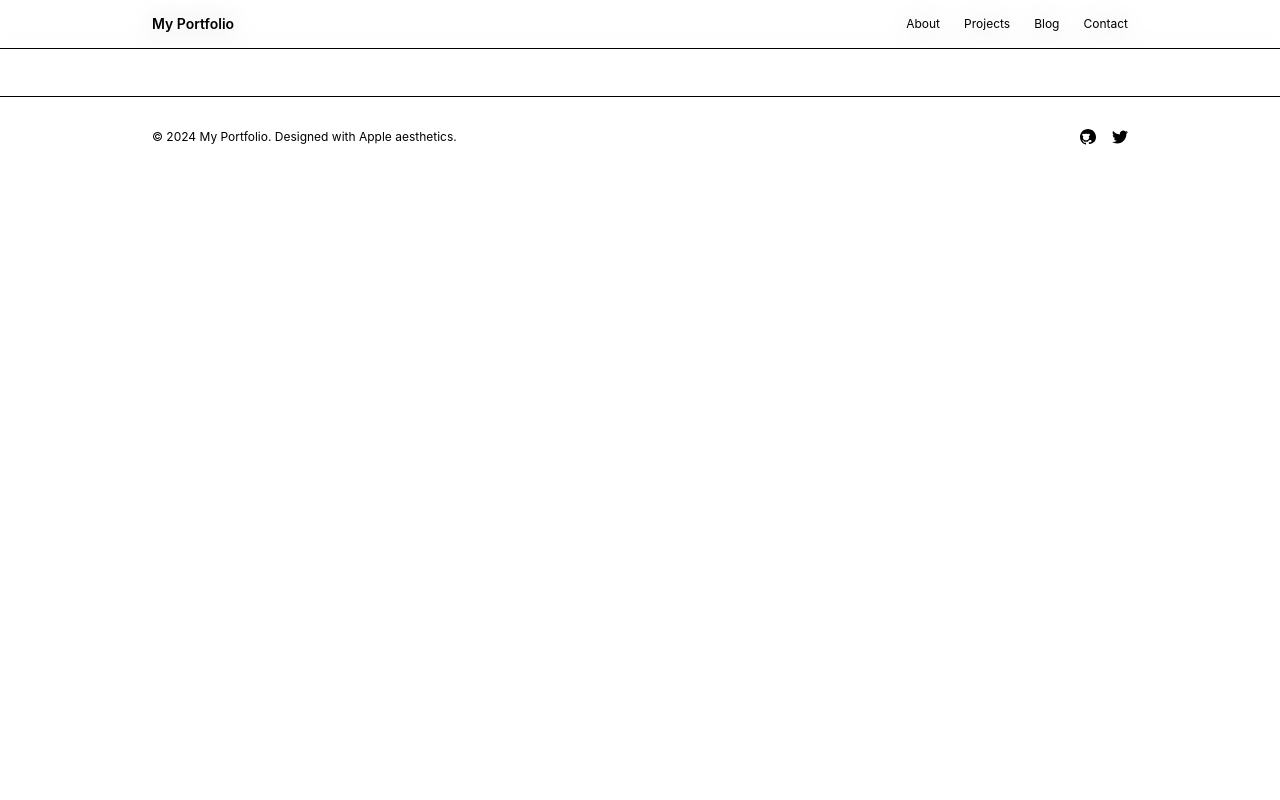
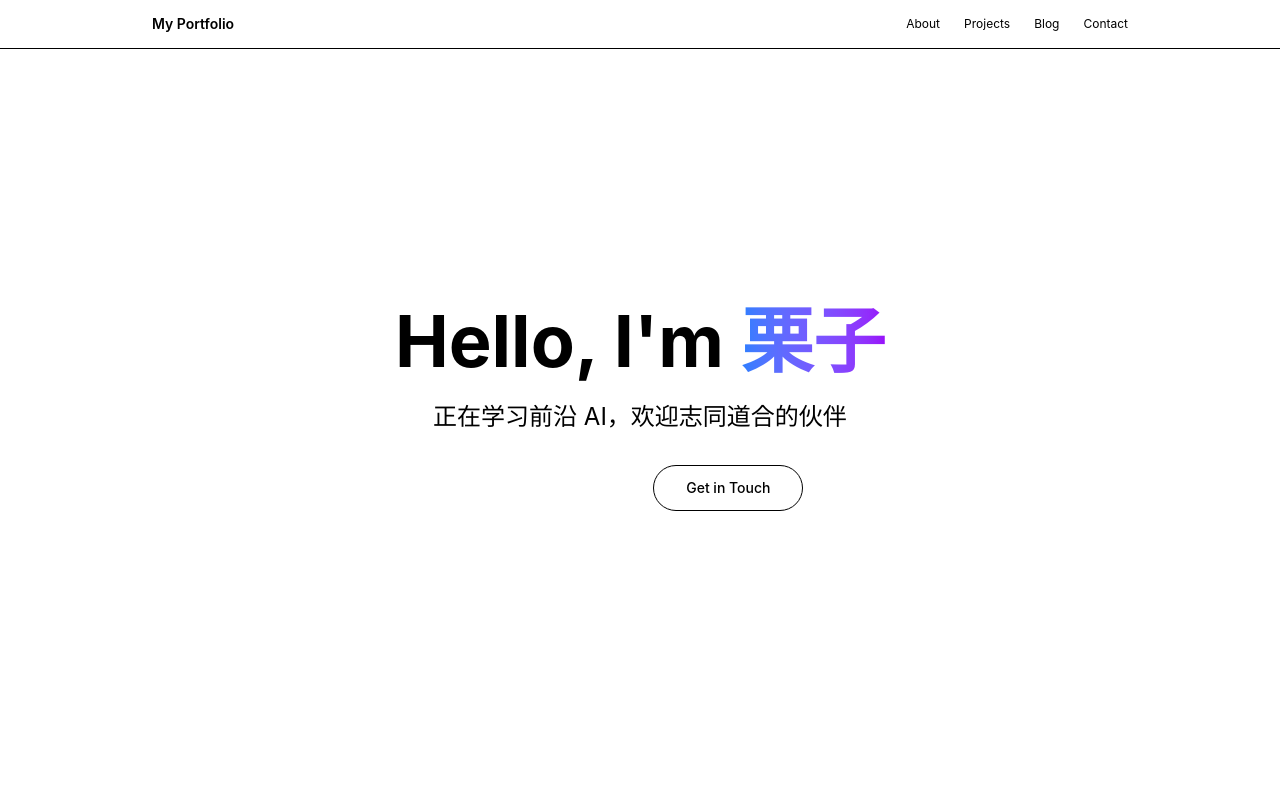
Before and after one commit to superlizi114514/myweb, a Vue app: page / in a window 1280 px wide. Shown: the top 800 px of the page. Built offline with nearby package versions, Linux system fonts and the light colour scheme.

Commit message:
Fix: Remove AppLayout wrapper from Home.vue to prevent router-view nesting

```diff
--- a/src/App.vue
+++ b/src/App.vue
@@ -1,11 +1,59 @@
-<script setup>
-import AppLayout from './components/AppLayout.vue'
-</script>
+<template>
+  <div class="min-h-screen bg-white">
+    <!-- Navigation -->
+    <nav class="fixed top-0 left-0 right-0 z-50 bg-white/80 backdrop-blur-md border-b border-apple-gray-100">
+      <div class="max-w-5xl mx-auto px-6">
+        <div class="flex items-center justify-between h-12">
+          <router-link to="/" class="text-apple-gray-900 font-semibold text-sm hover:text-apple-gray-600 transition-colors">
+            My Portfolio
+          </router-link>
 
-<template>
-  <AppLayout />
+          <div class="flex items-center space-x-6">
+            <router-link to="/about" class="text-apple-gray-500 text-xs hover:text-apple-gray-900 transition-colors">
+              About
+            </router-link>
+            <router-link to="/projects" class="text-apple-gray-500 text-xs hover:text-apple-gray-900 transition-colors">
+              Projects
+            </router-link>
+            <router-link to="/blog" class="text-apple-gray-500 text-xs hover:text-apple-gray-900 transition-colors">
+              Blog
+            </router-link>
+            <router-link to="/contact" class="text-apple-gray-500 text-xs hover:text-apple-gray-900 transition-colors">
+              Contact
+            </router-link>
+          </div>
+        </div>
+      </div>
+    </nav>
+
+    <!-- Main Content -->
+    <main class="pt-12">
+      <router-view />
+    </main>
+
+    <!-- Footer -->
+    <footer class="bg-apple-gray-50 border-t border-apple-gray-100 py-8">
+      <div class="max-w-5xl mx-auto px-6">
+        <div class="flex items-center justify-between">
+          <p class="text-apple-gray-400 text-xs">
+            © 2024 My Portfolio. Designed with Apple aesthetics.
+          </p>
+          <div class="flex items-center space-x-4">
+            <a href="#" class="text-apple-gray-400 hover:text-apple-gray-600 transition-colors">
+              <svg class="w-4 h-4" fill="currentColor" viewBox="0 0 24 24"><path d="M12 0c-6.626 0-12 5.373-12 12 0 5.302 3.438 9.8 8.207 11.387.599.111.793-.261.793-.577v-2.234c-3.338.726-4.033-1.416-4.033-1.416-.546-1.387-1.333-1.756-1.333-1.756-1.089-.745.083-.729.083-.729 1.205.084 1.839 1.237 1.839 1.237 1.07 1.834 2.807 1.304 3.492.997.107-.775.418-1.305.762-1.604-2.665-.305-5.467-1.334-5.467-4.442 0-.981.351-1.782.922-2.405-.924-.115-1.897-.466-1.897-1.964 0-.435.155-.862.414-1.232.833-.252 2.737.31 2.737.31.798-.222 1.662-.335 2.531-.335.868 0 1.733.113 2.531.335 0 0 1.904-.562 2.737-.31.259.37.414.797.414 1.232 0 1.498-.974 1.849-1.897 1.964.571.623.922 1.424.922 2.405 0 3.113-2.802 4.136-5.467 4.442.344.299.655.829.762 1.604.685.307 2.422.837 3.492-.997.695-1.304 2.422-1.834 3.492-1.237 0 0 .791-.371 1.333 1.756 0 0-.695 2.142-4.033 1.416v2.234c0 .316.194.688.793.577C20.566 21.797 24 17.3 24 12c0-6.627-5.373-12-12-12z"/></svg>
+            </a>
+            <a href="#" class="text-apple-gray-400 hover:text-apple-gray-600 transition-colors">
+              <svg class="w-4 h-4" fill="currentColor" viewBox="0 0 24 24"><path d="M23.953 4.57a10 10 0 01-2.825.775 4.958 4.958 0 002.163-2.723c-.951.555-2.005.959-3.127 1.184a4.92 4.92 0 00-8.384 4.482C7.69 8.095 4.067 6.13 1.64 3.162a4.822 4.822 0 00-.666 2.475c0 1.71.87 3.213 2.188 4.096a4.904 4.904 0 01-2.228-.616v.06a4.92 4.92 0 003.946 4.827 4.996 4.996 0 01-2.212.085 4.936 4.936 0 004.604 3.417 9.867 9.867 0 01-6.102 2.105c-.39 0-.779-.023-1.17-.067a13.995 13.995 0 007.557 2.209c9.053 0 13.998-7.496 13.998-13.985 0-.21 0-.42-.015-.63A9.935 9.935 0 0024 4.59z"/></svg>
+            </a>
+          </div>
+        </div>
+      </div>
+    </footer>
+  </div>
 </template>
 
-<style scoped>
-/* App-level styles handled by AppLayout */
-</style>
+<script>
+export default {
+  name: 'App'
+}
+</script>
--- a/src/views/Home.vue
+++ b/src/views/Home.vue
@@ -1,5 +1,5 @@
 <template>
-  <AppLayout>
+  <div>
     <!-- Hero Section -->
     <section class="min-h-[90vh] flex items-center justify-center bg-gradient-to-b from-white to-apple-gray-50">
       <div class="max-w-4xl mx-auto px-6 text-center">
@@ -52,15 +52,12 @@
         </div>
       </div>
     </section>
-  </AppLayout>
+  </div>
 </template>
 
 <script>
-import AppLayout from '../components/AppLayout.vue'
-
 export default {
   name: 'Home',
-  components: { AppLayout },
   data() {
     return {
       featuredProjects: [
```
